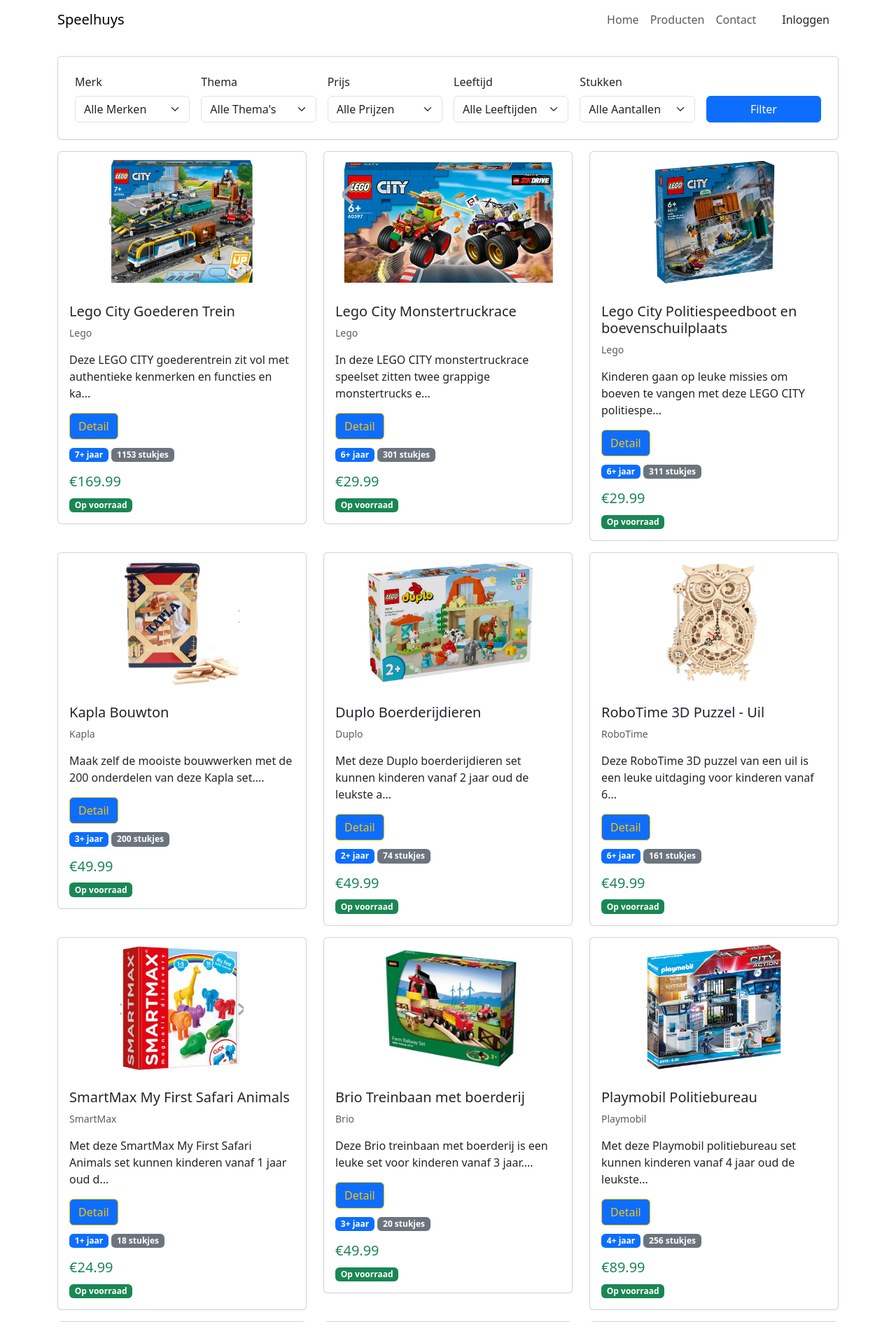
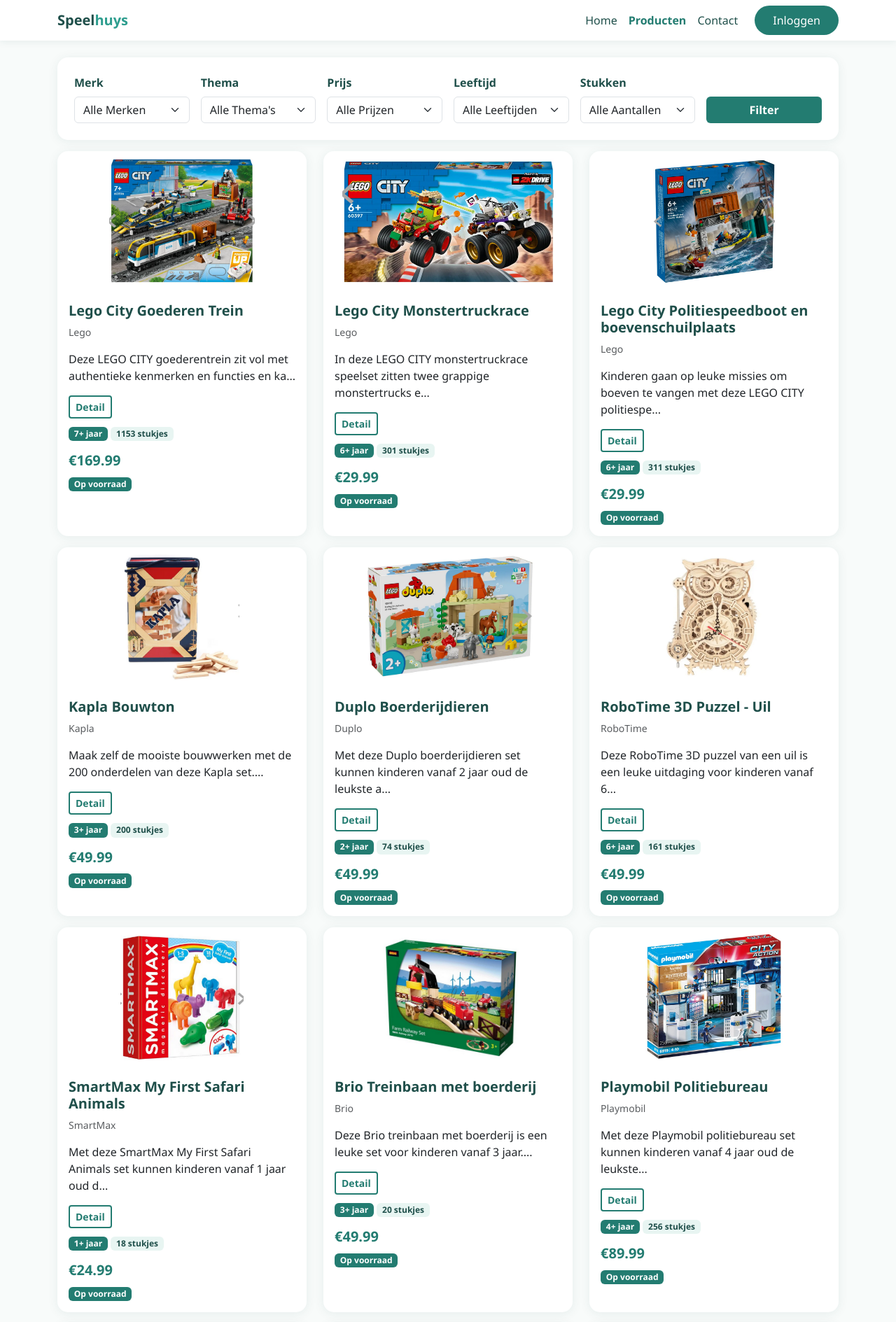
Before and after one commit to losingitwithjane/speelhuys, a PHP site: page /productpagina.php in a window 1280 px wide. Shown: the top 1889 px of the page at 70% size. Run offline with PHP 8.4, Linux system fonts and the light colour scheme; data comes from the database, SQL or seed files in the repository.

Commit message:
CSS Restyle en maap naam fix

```diff
--- a/index.php
+++ b/index.php
@@ -84,8 +84,6 @@ $randomSet = Set::findRandom();
                              alt="<?= htmlspecialchars($randomSet->name) ?>"
                              class="img-fluid about-image">
                         <p class="text-center text-muted mt-2 mb-0">
-                            <i class="bi bi-dice-5"></i>
-                            Uit ons assortiment:
                             <a href="detail.php?id=<?= $randomSet->id ?>">
                                 <?= htmlspecialchars($randomSet->name) ?>
                             </a>
--- a/productpagina.php
+++ b/productpagina.php
@@ -87,6 +87,8 @@ if (isset($_GET['pieces']) && $_GET['pieces'] != '') {
     <meta name="viewport" content="width=device-width, initial-scale=1.0">
     <title>Producten - Speelhuys</title>
     <link href="https://cdn.jsdelivr.net/npm/bootstrap@5.3.3/dist/css/bootstrap.min.css" rel="stylesheet">
+    <link rel="stylesheet" href="https://cdn.jsdelivr.net/npm/bootstrap-icons@1.11.3/font/bootstrap-icons.min.css">
+    <link rel="stylesheet" href="style.css">
 </head>
 <body>
     <nav class="navbar navbar-expand-lg bg-white">
@@ -98,7 +100,7 @@ if (isset($_GET['pieces']) && $_GET['pieces'] != '') {
             <div class="collapse navbar-collapse" id="navbarNav">
                 <ul class="navbar-nav ms-auto">
                     <li class="nav-item"><a class="nav-link" href="index.php">Home</a></li>
-                    <li class="nav-item"><a class="nav-link" href="productpagina.php">Producten</a></li>
+                    <li class="nav-item"><a class="nav-link active" href="productpagina.php">Producten</a></li>
                     <li class="nav-item"><a class="nav-link" href="contact.php">Contact</a></li>
                 </ul>
                 <div class="ms-3">
@@ -111,7 +113,7 @@ if (isset($_GET['pieces']) && $_GET['pieces'] != '') {
 
     <!-- Filters -->
     <div class="container mt-4">
-        <div class="card p-4">
+        <div class="card filter-card p-4">
             <form method="GET" class="row g-3">
                 <!-- Merk Filter -->
                 <div class="col-md-2">
@@ -185,7 +187,7 @@ if (isset($_GET['pieces']) && $_GET['pieces'] != '') {
 
                 <!-- Filter Button -->
                 <div class="col-md-2 d-flex align-items-end">
-                    <button type="submit" class="btn btn-primary w-100">Filter</button>
+                    <button type="submit" class="btn btn-teal w-100">Filter</button>
                 </div>
             </form>
         </div>
@@ -198,7 +200,7 @@ if (isset($_GET['pieces']) && $_GET['pieces'] != '') {
             <?php if (count($sets) > 0): ?>
                 <?php foreach ($sets as $set): ?>
                     <div class="col-md-4 mb-3">
-                        <div class="card">
+                        <div class="card product-card">
                             <img src="upload/sets/<?= htmlspecialchars($set->image) ?>"
                                  class="card-img-top"
                                  style="height:200px; object-fit:contain; padding:10px;"
@@ -207,13 +209,13 @@ if (isset($_GET['pieces']) && $_GET['pieces'] != '') {
                                 <h5><?= htmlspecialchars($set->name) ?></h5>
                                 <p class="text-muted small"><?php foreach ($brands as $brand) if ($brand->id == $set->brandId) echo htmlspecialchars($brand->name); ?></p>
                                 <p><?= htmlspecialchars(substr($set->description, 0, 80)) ?>...</p>
-                                <a href="detail.php?id=<?= $set->id ?>" class="btn btn-primary mt-auto btn-outline-warning">Detail</a>
+                                <a href="detail.php?id=<?= $set->id ?>" class="btn btn-teal-outline btn-sm mt-auto">Detail</a>
                                 <p class="mt-2">
-                                    <span class="badge bg-primary"><?= $set->age ?>+ jaar</span>
-                                    <span class="badge bg-secondary"><?= $set->pieces ?> stukjes</span>
+                                    <span class="badge badge-teal"><?= $set->age ?>+ jaar</span>
+                                    <span class="badge badge-soft"><?= $set->pieces ?> stukjes</span>
                                 </p>
-                                <h5 class="text-success">€<?= number_format($set->price, 2) ?></h5>
-                                <?php $badge = $set->stock > 0 ? 'bg-success' : 'bg-danger'; ?>
+                                <h5 class="prijs">€<?= number_format($set->price, 2) ?></h5>
+                                <?php $badge = $set->stock > 0 ? 'badge-teal' : 'badge-muted'; ?>
                                 <span class="badge <?= $badge ?>"><?= $set->stock > 0 ? 'Op voorraad' : 'Uitverkocht' ?></span>
                             </div>
                         </div>
--- a/style.css
+++ b/style.css
@@ -223,6 +223,77 @@ body {
     color: var(--teal-900);
 }
 
+/* ---------- Productpagina ---------- */
+.filter-card {
+    background: white;
+    border: none;
+    border-radius: 15px;
+    box-shadow: 0 2px 15px var(--shadow);
+}
+.filter-card .form-label {
+    color: var(--teal-900);
+    font-weight: 600;
+}
+.form-select:focus {
+    border-color: var(--teal-500);
+    box-shadow: 0 0 0 0.2rem rgba(47, 158, 143, 0.25);
+}
+
+.product-card {
+    background: white;
+    border: none;
+    border-radius: 15px;
+    box-shadow: 0 2px 15px var(--shadow);
+    height: 100%;
+    transition: transform 0.3s;
+}
+.product-card:hover {
+    transform: translateY(-5px);
+}
+.product-card h5 {
+    color: var(--teal-900);
+    font-weight: 700;
+}
+.product-card .prijs {
+    color: var(--teal-700);
+    font-weight: 700;
+}
+
+/* Knoppen in dezelfde teal-familie als de rest van de site */
+.btn-teal {
+    background: var(--teal-700);
+    color: white;
+    font-weight: 600;
+}
+.btn-teal:hover {
+    background: var(--teal-600);
+    color: white;
+}
+.btn-teal-outline {
+    background: transparent;
+    border: 2px solid var(--teal-700);
+    color: var(--teal-700);
+    font-weight: 600;
+}
+.btn-teal-outline:hover {
+    background: var(--teal-700);
+    color: white;
+}
+
+/* Labels: teal voor info, gedempt grijs voor "uitverkocht" */
+.badge-teal {
+    background: var(--teal-700);
+    color: white;
+}
+.badge-soft {
+    background: var(--teal-100);
+    color: var(--teal-900);
+}
+.badge-muted {
+    background: #e4e7e6;
+    color: var(--text);
+}
+
 /* ---------- Footer ---------- */
 .footer {
     background: var(--teal-900);
```
